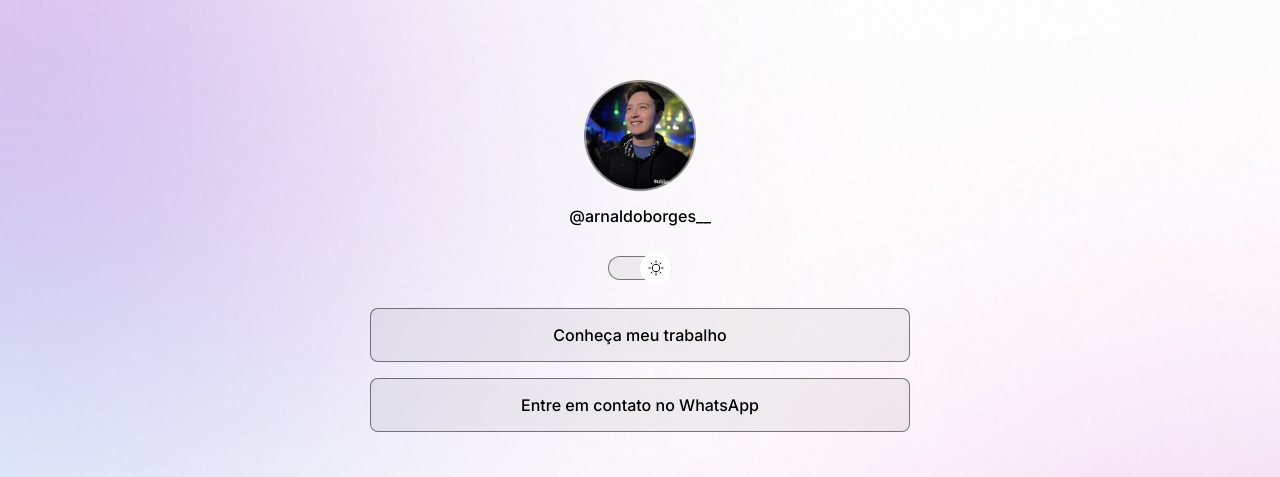
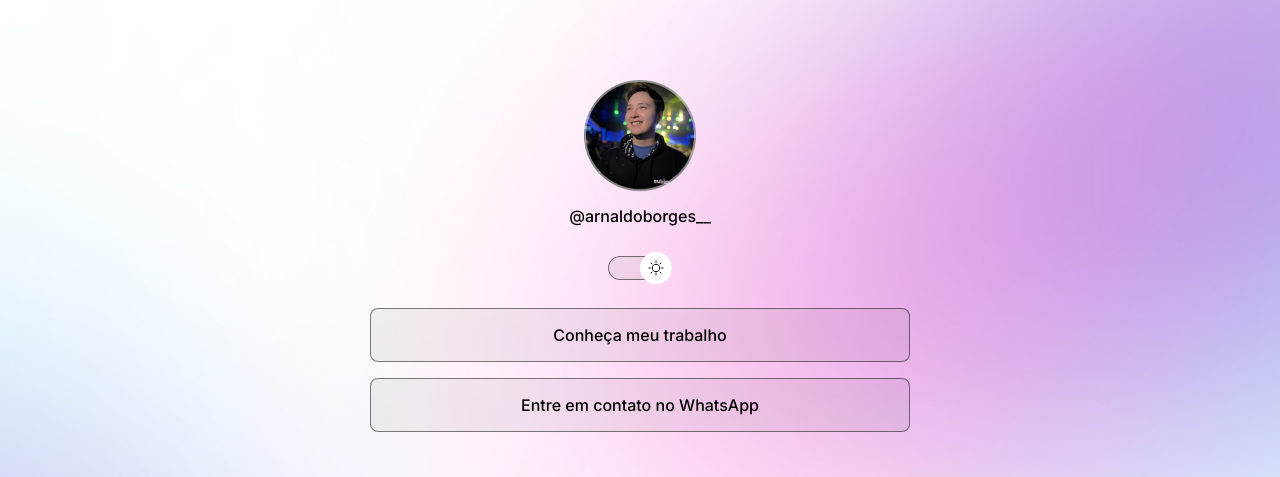
Before and after one commit to arnaldoborges/projeto-discovery, a plain HTML site: page index.html in a window 1280 px wide. Shown: the top 477 px of the page. Drawn offline with nearby package versions, Linux system fonts and the light colour scheme.

Commit message:
change background based on media queries

```diff
--- a/style.css
+++ b/style.css
@@ -26,6 +26,7 @@
 
 body{
     background: var(--bg-url) no-repeat top center/cover;
+    height: 100vh;
 }
 
 body * {
@@ -156,3 +157,15 @@ footer {
     text-align: center;
     padding: 24px 0;
 }
+
+/* media queries */
+
+@media (min-width: 700px) {
+    :root {
+        --bg-url: url(./assets/bg_desktop.webp);
+    }
+
+    .light {
+        --bg-url: url(./assets/bg_desktop_light.webp);
+    }
+}
```
Also changed, not shown: assets/bg_desktop_light.webp (added), 1 other file.
